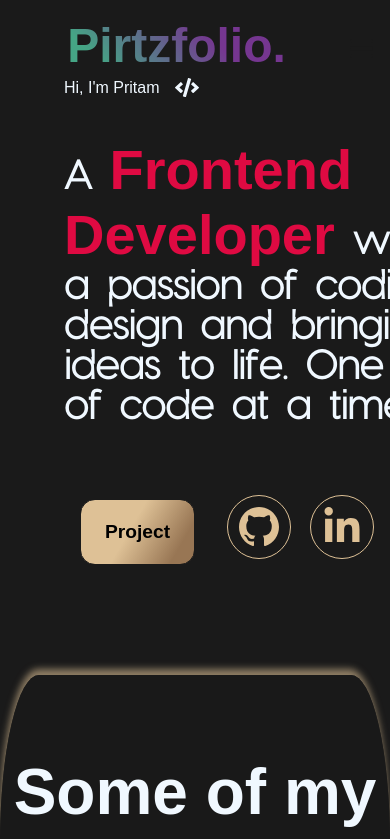
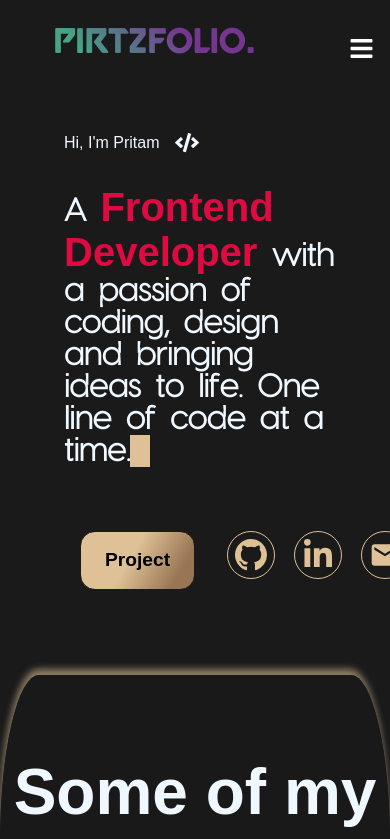
Before and after one commit to anynomous001/Dev-Folio, a React (Vite) app: page / in a window 390 px wide. Shown: the top 839 px of the page. Built offline with nearby package versions, Linux system fonts and the light colour scheme.

Commit message:
made home hero sec responsive

```diff
--- a/src/components/NavbarStyle.css
+++ b/src/components/NavbarStyle.css
@@ -21,7 +21,8 @@
 }
 
 .logo-name {
-    font-size: 3rem;
+    font-family: 'valorant';
+    font-size: 1rem;
     padding-left: 1em;
     color: #45a585;
     background-image: -webkit-linear-gradient(45deg, #45a585 28%, #753690 71%);
@@ -52,7 +53,7 @@
 
 .hamburger {
     display: none;
-    color: #1a1a1a;
+    color: #ffffff;
     cursor: pointer;
 }
 
@@ -74,6 +75,10 @@
         transition: 0.5s;
     }
 
+    .logo-name {
+        font-size: 2.1rem;
+    }
+
     .nav-menu li {
         padding: 1rem;
     }
@@ -88,6 +93,6 @@
 
     .hamburger {
         display: unset;
-        color: #1a1a1a;
+        color: #ffffff;
     }
 }
--- a/src/index.css
+++ b/src/index.css
@@ -17,7 +17,7 @@
   box-sizing: border-box;
   margin: 0;
   padding: 0;
-  font-family: 'Outfit', sans-serif;
+  font-family: 'outfit', sans-serif;
 }
 
 body {
@@ -140,13 +140,15 @@ ul {
 
 
 /*Home css*/
+
+
 .homeHero-div {
   background-color: #1a1a1a;
   height: 80vh;
   padding: 4em;
   display: flex;
   align-items: center;
-
+  width: 100%;
 }
 
 .visbyfont {
@@ -228,17 +230,13 @@ ul {
 .round-btn {
   border: #dec196 1px solid;
   width: 4em;
-  /* Set a fixed width for the button */
   height: 4em;
   color: #1a1a1a;
   border-radius: 50%;
   margin-left: 1em;
   display: flex;
-  /* Make the button a flex container */
   justify-content: center;
-  /* Center the content horizontally */
   align-items: center;
-  /* Center the content vertically */
 }
 
 .github-icon {
@@ -250,7 +248,6 @@ ul {
   -webkit-text-fill-color: transparent;
   width: 2.5em;
   height: 2.5em;
-  /* Additional styles for the GitHub icon, e.g., font-based or SVG */
 }
 
 .btn:hover {
@@ -262,6 +259,59 @@ ul {
 .btn-container {
   display: flex;
   align-items: center;
+}
+
+@media (max-width:700px) {
+
+  .btn {
+    color: black;
+    font-weight: 600;
+    padding: 1.1rem 1.5rem;
+    display: inline-block;
+    cursor: pointer;
+    font-size: 1.2rem;
+    border-radius: 15px;
+  }
+
+  .round-btn {
+    border: #dec196 1px solid;
+    width: 3em;
+    height: 3em;
+    color: #1a1a1a;
+    border-radius: 50%;
+    margin-left: 1em;
+    display: flex;
+    justify-content: center;
+    align-items: center;
+  }
+
+  .github-icon {
+    color: #dec196;
+    background-image: -webkit-radial-gradient(circle, #dec196 25%, #987654 85%);
+    background-clip: text;
+    -webkit-background-clip: text;
+    text-fill-color: transparent;
+    -webkit-text-fill-color: transparent;
+    width: 2em;
+    height: 2em;
+  }
+
+
+  .small-tag {
+    margin-top: 5em;
+  }
+
+  .homeHero-div div h2 {
+    word-spacing: 0.2em;
+    font-size: 2rem;
+    margin: 1em 0;
+    width: 80%;
+  }
+
+  .visbyfont {
+    font-size: 2.5rem;
+    width: 40vw;
+  }
 }
 
 /****home project section *************************************************/
```
